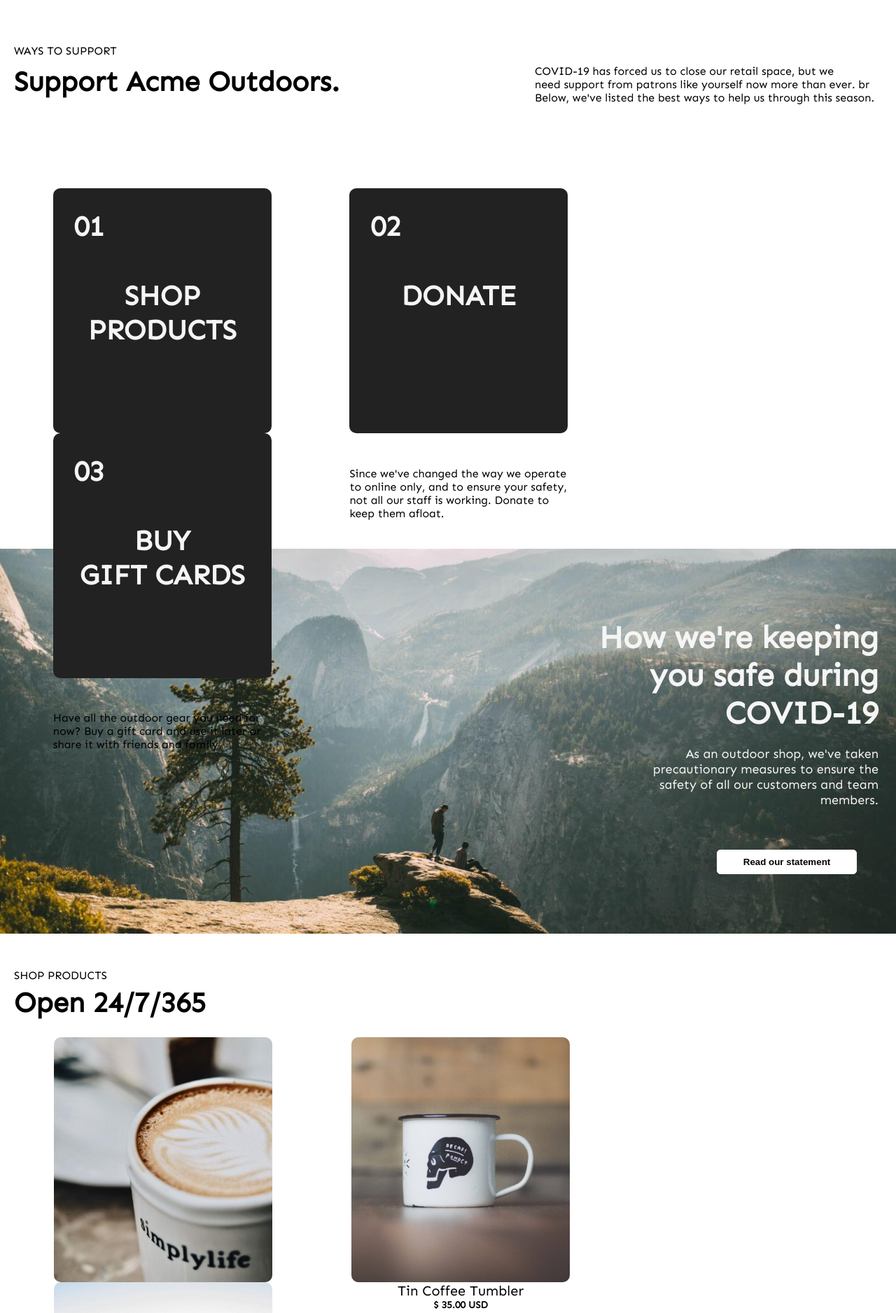
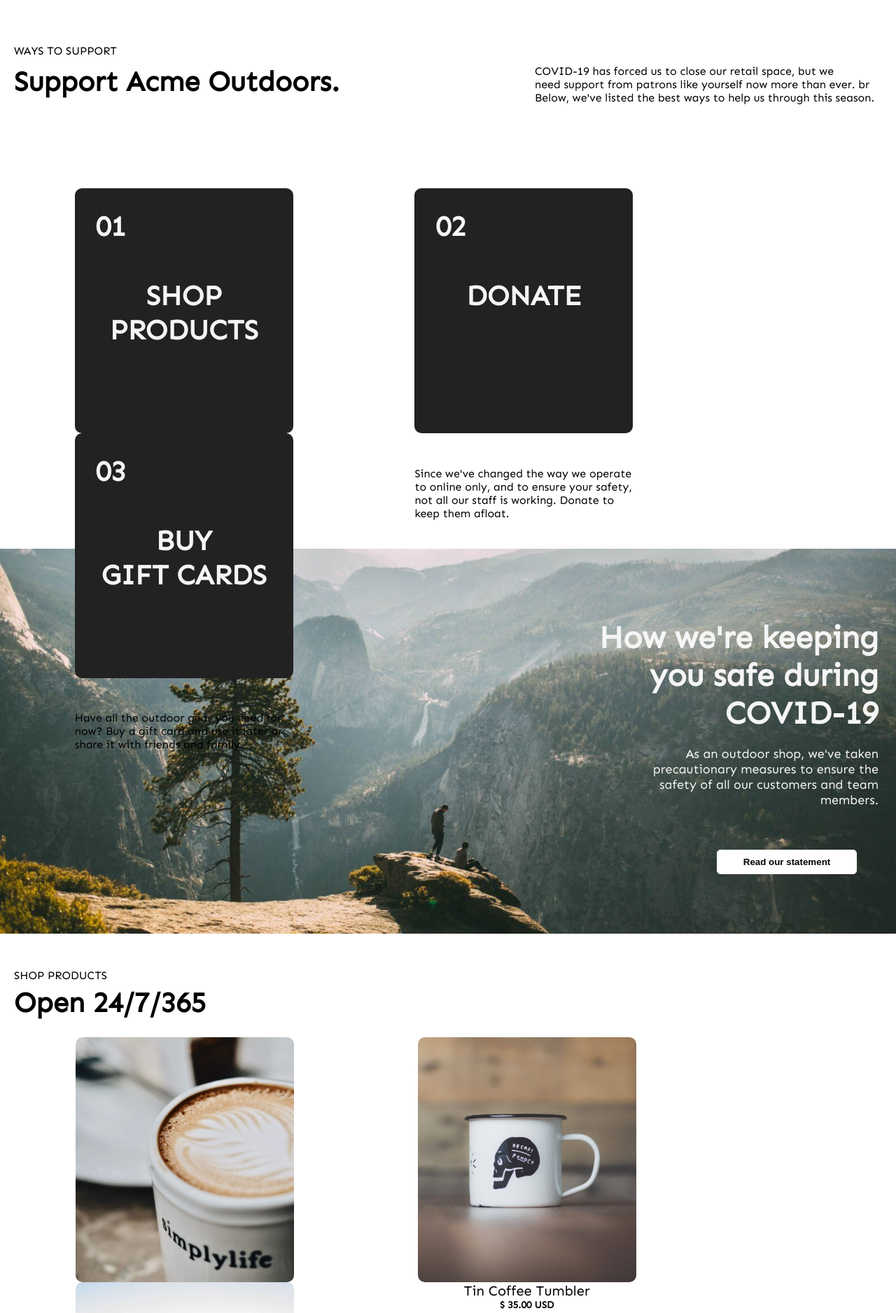
Before and after one commit to TunmiseAyeni/Acme-Holdings, a plain HTML site: page index.html in a window 1280 px wide. Shown: the part 742-2618 px from the top of the page at 70% size. Drawn offline with Linux system fonts and the light colour scheme.

Commit message:
All Changes3

```diff
--- a/External CSS/styles.css
+++ b/External CSS/styles.css
@@ -157,7 +157,7 @@ ul{
     height: 350px;
     border-radius: 10px;
     background-size: cover;
-    margin: 0 4.5%;
+    margin: 0 7%;
     float: left;
 }
 .num{
@@ -245,7 +245,7 @@ ul{
     height: 350px;
     border-radius: 10px;
     background-size: cover;
-    margin: 0 4.5%;
+    margin: 0 7%;
     float: left;
     padding-top: 350px;
 }
@@ -280,7 +280,7 @@ ul{
     height: 350px;
     border-radius: 10px;
     background-size: cover;
-    margin: 0 4.5%;
+    margin: 0 7%;
     float: left;
     padding-top: 350px;
 }
@@ -299,7 +299,7 @@ ul{
     height: 350px;
     border-radius: 10px;
     background-size: cover;
-    margin: 0 4.5%;
+    margin: 0 7%;
     float: left;
     padding-top: 350px;
 }
```
